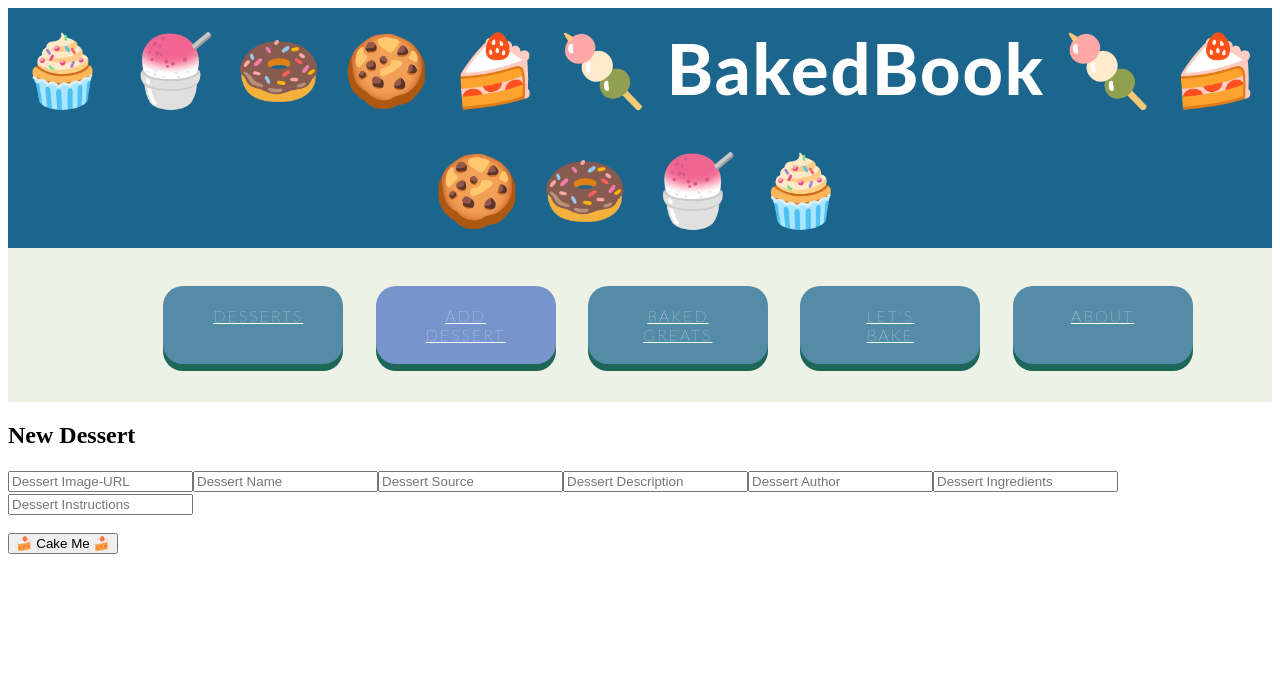
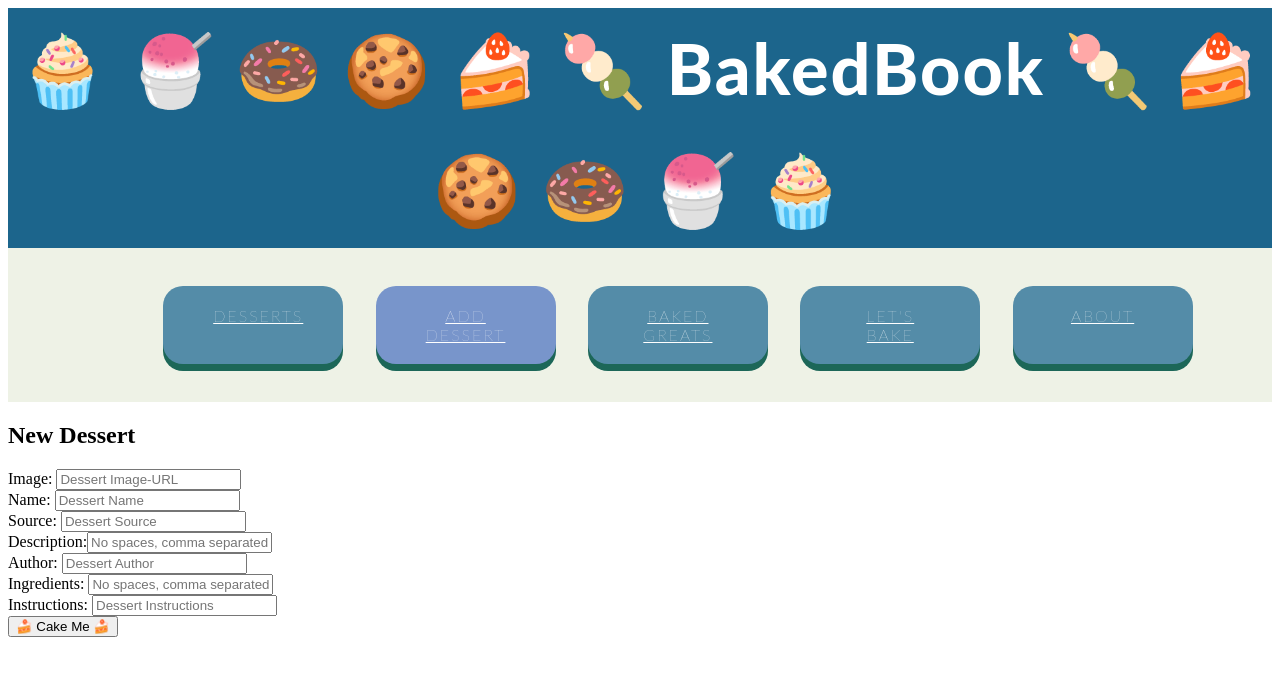
Before and after one commit to hkato4188/baked-book, a React (Create React App) app: page /add_dessert in a window 1280 px wide. Shown: the top 676 px of the page. Built offline with nearby package versions, Linux system fonts and the light colour scheme.

Commit message:
form works

```diff
--- a/src/components/AddDessertForm.js
+++ b/src/components/AddDessertForm.js
@@ -1,111 +1,130 @@
 import React, { useState } from "react";
 import { useHistory } from "react-router-dom";
 
+function AddDessertForm() {
   const initialState = {
     image: "",
     name: "",
     source: "",
     description: "",
     author: "",
-  ingredients: "",
-  instructions: "",
+    ingredients: [],
+    instructions: [],
   };
+  const [formData, setFormData] = useState(initialState);
+  const history = useHistory();
+  const {
+    image,
+    name,
+    source,
+    description,
+    author,
+    ingredients,
+    instructions,
+  } = formData;
 
-function AddDessertForm({ handleSubmit }) {
-  const [dessertForm, setDessertForm] = useState(initialState);
-
-  const history = useHistory();
-
-  function handleSubmit(event) {
-    event.preventDefault();
-    const formData = {
-      // dessert: { image, name, source, description, author, ingredients, instructions }
-    };
-    fetch("/add_projects", {
+  function handleSubmit() {
+    fetch(`http://localhost:8001/Recipes`, {
       method: "POST",
       headers: {
         "content-type": "application/json",
-        accepts: "application/json",
       },
       body: JSON.stringify(formData),
     })
       .then((r) => r.json())
       .then((data) => {
-        history.push(`/add_dessert/${data.dessert.id}`);
+        console.log(data);
+        history.push(`desserts/${data.id}`);
       });
   }
-  function changeDessertForm(event) {
-    const { name, value } = event.target;
-    const updateDessertForm = { ...dessertForm, [name]: value };
-    setDessertForm(updateDessertForm);
+  function handleChange(e) {
+    let key = e.target.name;
+    let newValue = e.target.value;
+    if (key === "ingredients" || key === "instructions") {
+      newValue = e.target.value.split(", ");
     }
+    setFormData({
+      ...formData,
+      [key]: newValue,
+    });
+  }
+
+  console.log(formData);
   return (
     <div>
       <h2>New Dessert</h2>
-      <form
-        onSubmit={(event) => {
-          handleSubmit(event, dessertForm);
-          setDessertForm(initialState);
-        }}
-      >
-        <h3>
+      <form onSubmit={handleSubmit}>
+        <label>Image: </label>
         <input
           className=""
           name="image"
           type="text"
           placeholder="Dessert Image-URL"
-            value={dessertForm.image}
-            onChange={changeDessertForm}
+          value={image}
+          onChange={handleChange}
         />
+        <br />
+        <label>Name: </label>
         <input
           className=""
           name="name"
           type="text"
           placeholder="Dessert Name"
-            value={dessertForm.name}
-            onChange={changeDessertForm}
+          value={name}
+          onChange={handleChange}
         />
+        <br />
+        <label>Source: </label>
         <input
           className=""
           name="source"
           type="text"
           placeholder="Dessert Source"
-            value={dessertForm.source}
-            onChange={changeDessertForm}
+          value={source}
+          onChange={handleChange}
         />
+        <br />
+        <label>Description:</label>
         <input
           className=""
           name="description"
           type="text"
-            placeholder="Dessert Description"
-            value={dessertForm.description}
-            onChange={changeDessertForm}
+          placeholder="No spaces, comma separated!"
+          value={description}
+          onChange={handleChange}
         />
+        <br />
+        <label>Author: </label>
         <input
           className=""
           name="author"
           type="text"
           placeholder="Dessert Author"
-            value={dessertForm.author}
-            onChange={changeDessertForm}
+          value={author}
+          onChange={handleChange}
         />
+        <br />
+        <label>Ingredients: </label>
         <input
           className=""
           name="ingredients"
           type="text"
-            placeholder="Dessert Ingredients"
-            value={dessertForm.ingredients}
-            onChange={changeDessertForm}
+          placeholder="No spaces, comma separated!"
+          value={ingredients}
+          onChange={handleChange}
         />
+        <br />
+        <label>Instructions: </label>
         <input
           className=""
           name="instructions"
           type="text"
           placeholder="Dessert Instructions"
-            value={dessertForm.instructions}
-            onChange={changeDessertForm}
+          value={instructions}
+          onChange={handleChange}
         />
-        </h3>
+        <br />
+
         <button className="" type="submit">
           🍰 Cake Me 🍰
         </button>
```
Also changed, not shown: db.json. Lines whose indentation alone changed are shown as unchanged.
